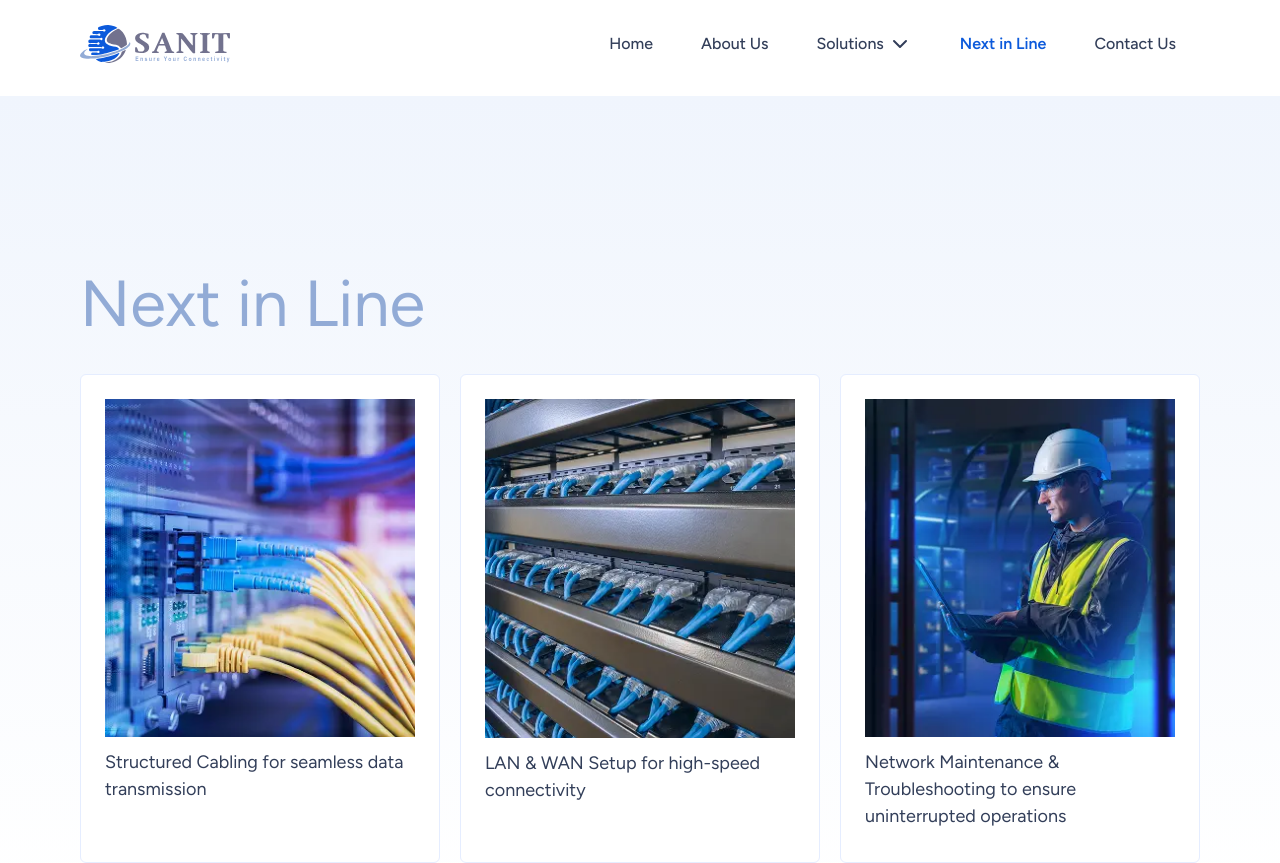
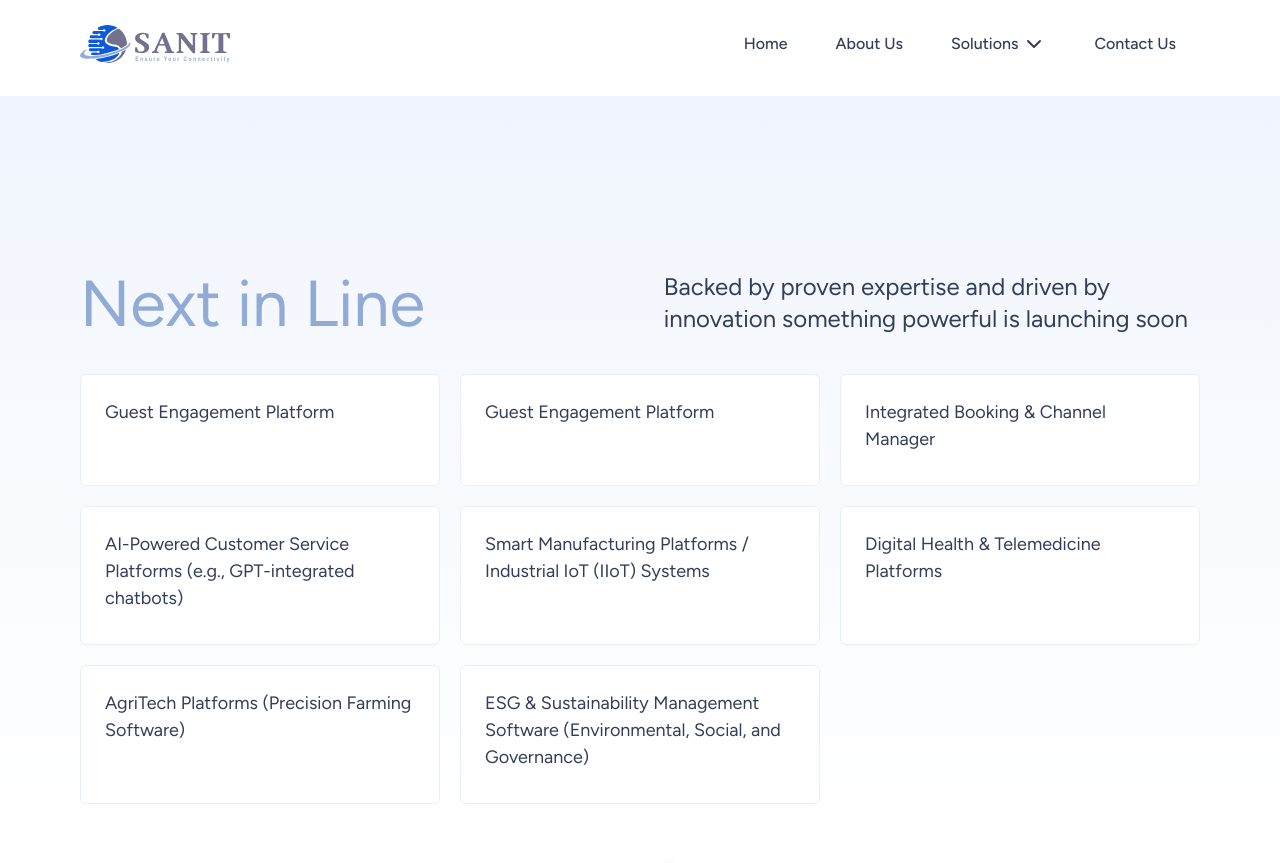
Before and after one commit to thusithakit/sanit, a Next.js app: page /next in a window 1280 px wide. Shown: the top 863 px of the page. Built offline with nearby package versions, Linux system fonts and the light colour scheme.

Commit message:
next in line

```diff
--- a/app/next/page.tsx
+++ b/app/next/page.tsx
@@ -6,20 +6,32 @@ const page = () => {
     const nextPageDetails = {
         pageDetails: {
             heading: "Next in Line",
-            description: "",
+            description: "Backed by proven expertise and driven by innovation something powerful is launching soon",
             videoUrl: "https://youtube.com/embed/ggWh_2cYkiw?si=lIgfuUGoWB5JgqGZ",
             cardDetails: [
                 {
-                    cardDescription: "Structured Cabling for seamless data transmission",
-                    cardImage: "/services/cabling.webp"
+                    cardDescription: "Guest Engagement Platform",
                 },
                 {
-                    cardDescription: "LAN & WAN Setup for high-speed connectivity",
-                    cardImage: "/services/lan.webp"
+                    cardDescription: "Guest Engagement Platform",
                 },
                 {
-                    cardDescription: "Network Maintenance & Troubleshooting to ensure uninterrupted operations",
-                    cardImage: "/services/maintenance.webp"
+                    cardDescription: "Integrated Booking & Channel Manager",
+                },
+                {
+                    cardDescription: "AI-Powered Customer Service Platforms (e.g., GPT-integrated chatbots)",
+                },
+                {
+                    cardDescription: "Smart Manufacturing Platforms / Industrial IoT (IIoT) Systems",
+                },
+                {
+                    cardDescription: "Digital Health & Telemedicine Platforms",
+                },
+                {
+                    cardDescription: "AgriTech Platforms (Precision Farming Software)",
+                },
+                {
+                    cardDescription: "ESG & Sustainability Management Software (Environmental, Social, and Governance)",
                 }
             ]
         }
--- a/utils/data.ts
+++ b/utils/data.ts
@@ -51,6 +51,10 @@ export const navLinks: NavItems[] = [
             {
                 label: "Security Access Solutions Systems",
                 href: "/services/security-solutions"
+            },
+            {
+                label: "Next in Line",
+                href: "/next",
             }
         ]
     },
@@ -75,10 +79,10 @@ export const navLinks: NavItems[] = [
     //         }
     //     ]
     // },
-    {
-        label: "Next in Line",
-        href: "/next",
-    },
+    // {
+    //     label: "Next in Line",
+    //     href: "/next",
+    // },
     {
         label: "Contact Us",
         href: "/contact",
```
